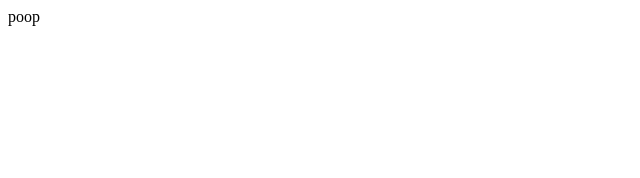
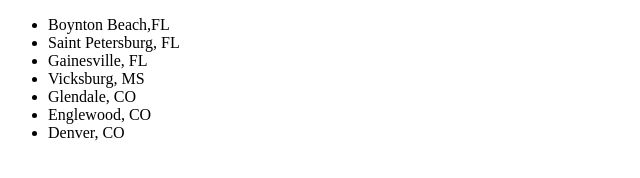
Before and after one commit to maxsands1503/23rd-HTML-Exercises, a plain HTML site: page html-exercise/index.html in a window 1280 px wide. Shown: the whole page, without its empty margins (0-640 px from the left). Drawn offline with Linux system fonts and the light colour scheme.

Commit message:
Unordered list of cities I've lived in

```diff
--- a/html-exercise/index.html
+++ b/html-exercise/index.html
@@ -2,8 +2,15 @@
 <html>
 <head></head>
 <body>
-
-poop
+  <ul>
+    <li>Boynton Beach,FL</li>
+    <li>Saint Petersburg, FL</li>
+    <li>Gainesville, FL</li>
+    <li>Vicksburg, MS</li>
+    <li>Glendale, CO</li>
+    <li>Englewood, CO</li>
+    <li>Denver, CO</li>
+  </ul>
 
 </body>
 </html
```
